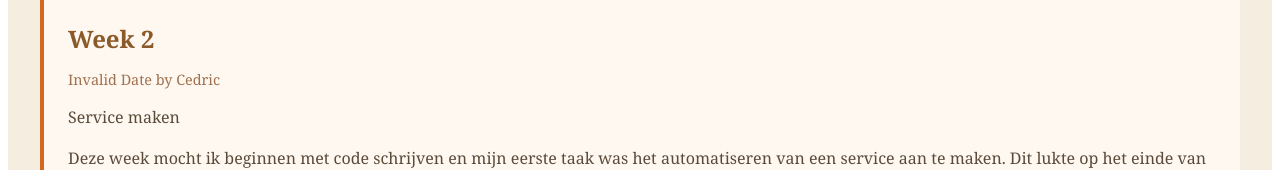
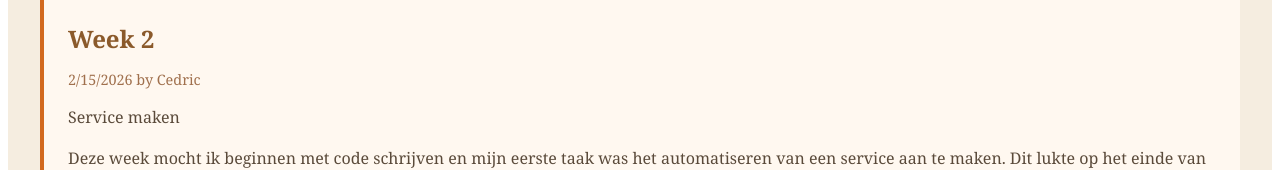
Before and after one commit to CedricDeMaesschalck/Blog, a React (Vite) app in the folder Blog/: page /blog in a window 1280 px wide. Shown: the part 564-734 px from the top of the page. Built offline with nearby package versions, Linux system fonts and the light colour scheme.

Commit message:
Update Blog.tsx

```diff
--- a/Blog/src/Blog.tsx
+++ b/Blog/src/Blog.tsx
@@ -80,7 +80,7 @@ const Blog = () => {
             title: 'Week 2',
             excerpt: 'Service maken',
             content: 'Deze week mocht ik beginnen met code schrijven en mijn eerste taak was het automatiseren van een service aan te maken. Dit lukte op het einde van de week maar zeker niet zonder enige tegenslagen. Hier en daar wat extra opzoekwerk gedaan. Het Supportteam heeft me ook geholpen als ik iets niet goed begreep.',
-            date: '15-02-2026',
+            date: '02-15-2026',
             author: 'Cedric',
             tag: ['Bijleren', 'Ups and Downs','coderen',],
         },
@@ -89,7 +89,7 @@ const Blog = () => {
             title: 'Week 3',
             excerpt: 'Service maken voltooid',
             content: 'Deze week ging goed en de service chain is volledig klaar. zou nu een service kunnen aanmaken deze dan een service instance geven -> service Offering -> SLA -> Category en dit wordt dan elke keer via de xurrent api naar xurrent zelf gestuurd. Nu mijn volgende taak is iets moeilijker het updaten van een service naar onbruikbaar en ook alles errond in 1 keer.',
-            date: '22-02-2026',
+            date: '02-22-2026',
             author: 'Cedric',
             tag: ['Voltooid'],
         }
```
